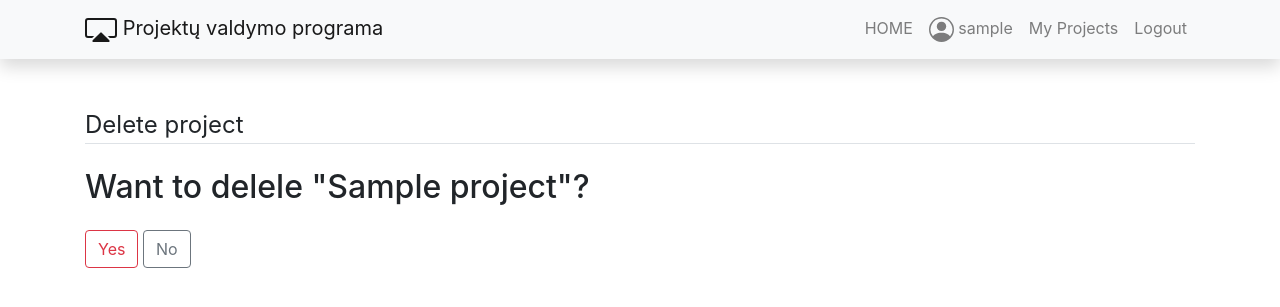
After one commit to DonatasNoreika/project_manager_2023_09, a Django app: page /projects/1/delete/ in a window 1280 px wide. The commit adds this page. Shown: the top 307 px of the page. Run offline with Django 4.2, Linux system fonts and the light colour scheme; a user stored in the database is signed in; tables that the repository leaves empty hold one stand-in row (values such as "Sample post"); some libraries are stand-ins or nearby versions.

Commit message:
+Leistų trinti projektus

```diff
--- /dev/null
+++ b/mysite/projects/templates/project_delete.html
@@ -0,0 +1,18 @@
+{% extends "base.html" %}
+{% block "title" %}Project delete{% endblock %}
+{% load crispy_forms_tags %}
+{% block "content" %}
+    <div class="content-section">
+    <form method="POST">
+        {% csrf_token %}
+        <fieldset class="form-group">
+            <legend class="border-bottom mb-4">Delete project</legend>
+            <h2>Want to delele "{{ project.title }}"?</h2>
+        </fieldset>
+        <div class="form-group">
+            <button class="btn btn-outline-danger" type="submit">Yes</button>
+            <a class="btn btn-outline-secondary" href="{% url 'project' project.pk %}">No</a>
+        </div>
+    </form>
+    </div>
+{% endblock %}
--- a/mysite/projects/templates/userprojects.html
+++ b/mysite/projects/templates/userprojects.html
@@ -7,6 +7,10 @@
 <a class="btn btn-secondary btn-sm mt-1 mb-1" href="{% url 'project_create' %}">New Project</a>
 {% for project in projects %}
 <p><a href="{% url 'project' project.pk %}">{{ project.title }}</a></p>
+<div>
+    <a class="btn btn-secondary btn-sm mt-1 mb-1" href="">Edit</a>
+    <a class="btn btn-danger btn-sm mt-1 mb-1" href="{% url 'project_delete' project.pk %}">Delete</a>
+</div>
 <hr>
 {% endfor %}
 {% endblock %}
--- a/mysite/projects/urls.py
+++ b/mysite/projects/urls.py
@@ -2,11 +2,13 @@ from django.urls import path
 from .views import (ProjectListView,
                     ProjectDetailView,
                     UserProjectListView,
-                    ProjectCreateView)
+                    ProjectCreateView,
+                    ProjectDeleteView)
 
 urlpatterns = [
     path('', ProjectListView.as_view(), name="projects"),
     path('projects/<int:pk>/', ProjectDetailView.as_view(), name="project"),
     path('userprojects/', UserProjectListView.as_view(), name="userprojects"),
     path('projects/create/', ProjectCreateView.as_view(), name="project_create"),
+    path('projects/<int:pk>/delete/', ProjectDeleteView.as_view(), name="project_delete"),
 ]
--- a/mysite/projects/views.py
+++ b/mysite/projects/views.py
@@ -1,7 +1,7 @@
 from django.shortcuts import render
 from django.views import generic
 from .models import Project
-from django.contrib.auth.mixins import LoginRequiredMixin
+from django.contrib.auth.mixins import LoginRequiredMixin, UserPassesTestMixin
 
 
 # Create your views here.
@@ -37,3 +37,13 @@ class ProjectCreateView(LoginRequiredMixin, generic.CreateView):
         form.instance.responsible = self.request.user
         form.save()
         return super().form_valid(form)
+
+
+class ProjectDeleteView(LoginRequiredMixin, UserPassesTestMixin, generic.DeleteView):
+    model = Project
+    template_name = "project_delete.html"
+    context_object_name = "project"
+    success_url = "/userprojects/"
+
+    def test_func(self):
+        return self.get_object().responsible == self.request.user
```
